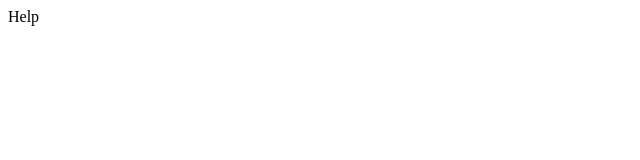
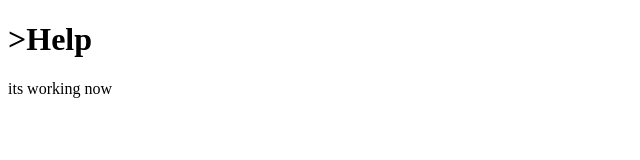
Before and after one commit to devloor/Hiitpractice, a plain HTML site: page index.html in a window 1280 px wide. Shown: the whole page, without its empty margins (0-640 px from the left). Drawn offline with Linux system fonts and the light colour scheme.

Commit message:
Update index.html

```diff
--- a/index.html
+++ b/index.html
@@ -6,6 +6,7 @@
     <title>Document</title>
 </head>
 <body>
-    <h>Help</h>
+    <h1>>Help</h1
+    <H2> its working now</H2>
 </body>
 </html>
```
